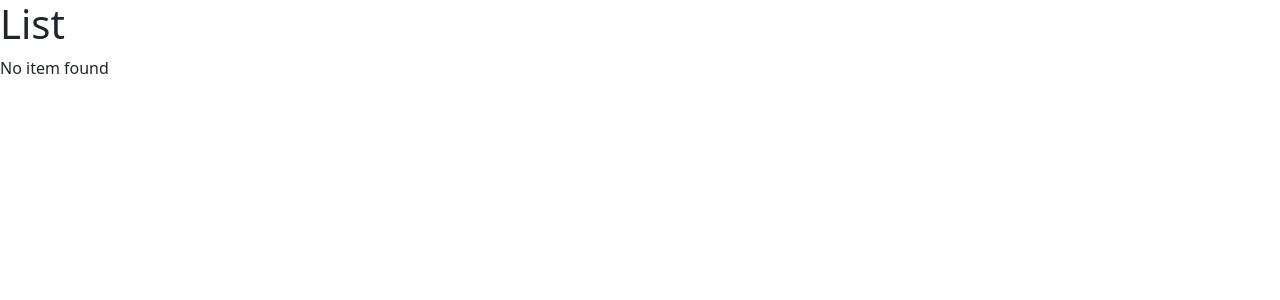
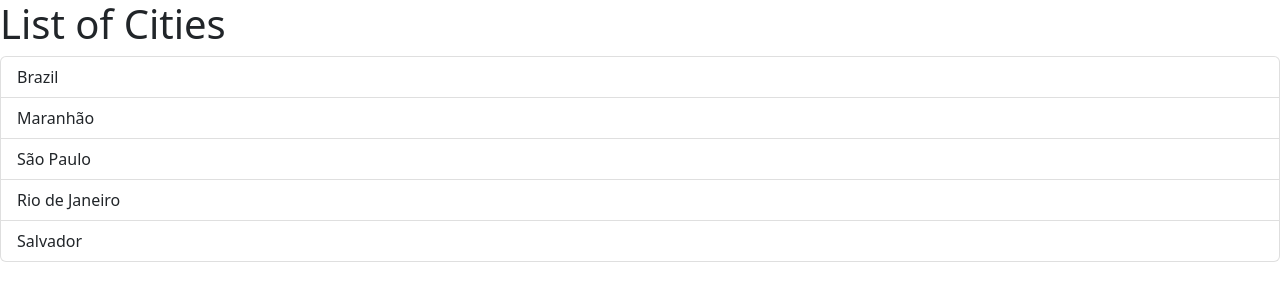
Before and after one commit to vasconcelosjean42/code-with-mosh, a React (Vite) app: page / in a window 1280 px wide. Shown: the top 300 px of the page. Built offline with nearby package versions, Linux system fonts and the light colour scheme; the HTML template or start-up script is replaced by a standard one.

Commit message:
all list group code before erase everything

```diff
--- a/src/App.tsx
+++ b/src/App.tsx
@@ -1,9 +1,20 @@
 import ListGroup from "./component/ListGroup";
 
 const App = () => {
+  let items = ["Brazil", "Maranhão", "São Paulo", "Rio de Janeiro", "Salvador"];
+  let heading = "Cities";
+
+  const handleSelectItem = (item: string) => {
+    console.log(item);
+  };
+
   return (
     <div>
-      <ListGroup />
+      <ListGroup
+        items={items}
+        heading={heading}
+        onSelectItem={handleSelectItem}
+      />
     </div>
   );
 };
--- a/src/component/ListGroup.tsx
+++ b/src/component/ListGroup.tsx
@@ -1,14 +1,29 @@
-const ListGroup = () => {
-  let items = ["Brazil", "Maranhão", "São Paulo", "Rio de Janeiro", "Salvador"];
+import { useState } from "react";
 
-  items = [];
+interface Props {
+  items: string[];
+  heading: string;
+  onSelectItem: (item: string) => void;
+}
+
+const ListGroup = ({ items, heading, onSelectItem }: Props) => {
+  const [selectedIndex, setSelectedIndex] = useState(-1);
   return (
     <>
-      <h1>List</h1>
+      <h1>List of {heading}</h1>
       {items.length === 0 ? <p>No item found</p> : null}
       <ul className="list-group">
-        {items.map((item) => (
-          <li className="list-group-item" key={item}>
+        {items.map((item, i) => (
+          <li
+            className={
+              selectedIndex === i ? "list-group-item active" : "list-group-item"
+            }
+            key={item}
+            onClick={() => {
+              setSelectedIndex(i);
+              onSelectItem(item);
+            }}
+          >
             {item}
           </li>
         ))}
```
Also changed, not shown: src/component/Alert.tsx (added, +7 -0 lines).
